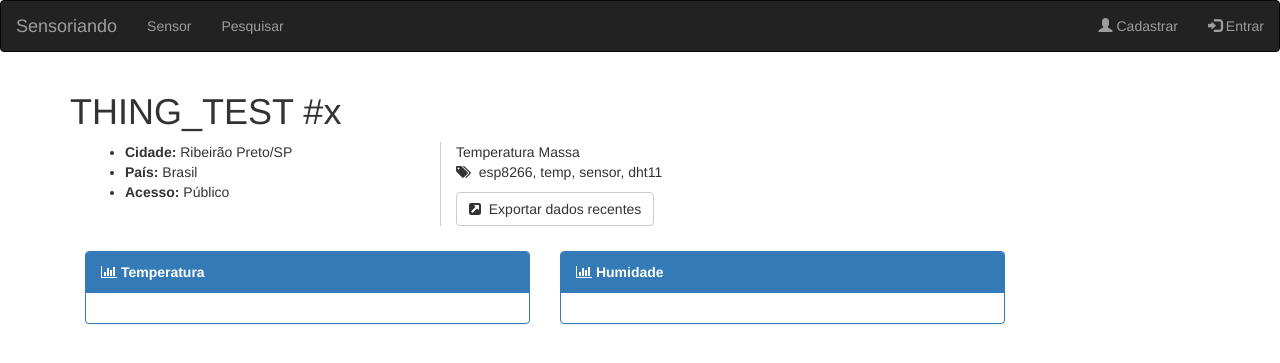
After one commit to fdavidgithub/sensoriando_webservice, a Django app: page /sensor in a window 1280 px wide. The commit adds this page. Shown: the top 363 px of the page. Run offline with Django 3.2, Linux system fonts and the light colour scheme; some libraries are stand-ins or nearby versions.

Commit message:
Access home, search and sensor

```diff
--- a/web/base/urls.py
+++ b/web/base/urls.py
@@ -3,4 +3,8 @@ from . import views
 
 urlpatterns = [
     path('', views.ListPublicSensors, name='home'),
+    path('home', views.ListPublicSensors, name='home'),
+    path('search', views.SearchPublicSensors, name='search'),
+    path('www', views.RedirectSensoriando, name='www'),
+    path('sensor', views.SensorDetails, name='sensor'),
 ]
--- a/web/base/views.py
+++ b/web/base/views.py
@@ -1,4 +1,4 @@
-from django.shortcuts import render
+from django.shortcuts import render, redirect
 from django.http import HttpResponse
 from django.template import loader
 from django.views.decorators.csrf import csrf_exempt
@@ -63,6 +63,8 @@ def ListPublicSensors(request):
             except:
                 last_update = 'nenhuma'
 
+            sensors = Sensors.objects.filter(thingsdata__id_thing = thing.id).distinct()
+
             contexts.append({
                 'name': thing.name,
                 'city': account.city,
@@ -70,6 +72,21 @@ def ListPublicSensors(request):
                 'country': account.country,
                 'last_update': last_update,
                 'flags': Thingsflags.objects.filter(id_thing = thing.id),
+                'sensors': sensors,
             })
 
     return render(request, 'home.html', {'contexts': contexts})
+
+def SearchPublicSensors(request):
+    accounts = Accounts.objects.filter(ispublic = True)
+    contexts = []
+
+    return render(request, 'search.html', {'contexts': contexts})
+
+def RedirectSensoriando(request):
+    return redirect('http://www.sensoriando.com.br')
+
+def SensorDetails(request):
+    contexts = []
+
+    return render(request, 'sensor.html', {'contexts': contexts})
--- a/web/core/urls.py
+++ b/web/core/urls.py
@@ -15,6 +15,7 @@ Including another URLconf
 """
 from django.contrib import admin
 from django.urls import path, include
+from django.shortcuts import redirect
 #from django.views.generic.base import TemplateView
 
 urlpatterns = [
@@ -23,6 +24,8 @@ urlpatterns = [
 
     #https://wsvincent.com/django-user-authentication-tutorial-login-and-logout/
     path('accounts/', include('django.contrib.auth.urls')),
+#    path('www/', redirect('http://www.sensoriando.com.br')),
+
 
 #    path('', TemplateView.as_view(template_name='home.html'), name='home'),
     path('', include('base.urls')),
--- a/web/templates/common.html
+++ b/web/templates/common.html
@@ -3,7 +3,10 @@
 
 <html lang="pt-br">
     <head>
-        <title>Web Service</title>
+
+{% block title %}
+{% endblock %}
+
         <meta name="description" content="Canais públicos no Sensoriando. Sensoriando é um hug MQTT de sensores.">
         <meta charset="utf-8">
         <meta name="viewport" content="width=device-width, initial-scale=1">
@@ -22,7 +25,7 @@
         <nav class="navbar navbar-inverse">
             <div class="container-fluid">
                 <div class="navbar-header">
-                    <a class="navbar-brand" href="www.sensoriando.com.br">Sensoriando</a>
+                    <a class="navbar-brand" href="www">Sensoriando</a>
                 </div>
 
 {% block menu %}
--- a/web/templates/search.html
+++ b/web/templates/search.html
@@ -1,9 +1,13 @@
 <!-- templates/home.html-->
 {% extends 'common.html' %}
 
+{% block title %}
+<title> Web Service: Pesquisa</title>
+{% endblock %}
+
 {% block menu %}
     <ul class="nav navbar-nav">
-      <li><a href="home.html">Canais</a></li>
+      <li><a href="home">Sensor</a></li>
       <li class="active"><a href="#">Pesquisar</a></li>
     </ul>
 {% endblock %}
--- /dev/null
+++ b/web/templates/sensor.html
@@ -0,0 +1,85 @@
+<!-- templates/home.html-->
+{% extends 'common.html' %}
+
+{% block title %}
+<title> Web Service: Visualizar</title>
+{% endblock %}
+
+{% block menu %}
+    <ul class="nav navbar-nav">
+      <li><a href="home">Sensor</a></li>
+      <li><a href="search">Pesquisar</a></li>
+    </ul>
+{% endblock %}
+
+{% block content %}
+<div class="container">
+    <h1 class="margin-left" id="channel-name-header">THING_TEST #x</h1>
+
+    <div class="row col-xs-12 col-sm-12" style="margin-bottom: 25px;">
+        <div class="col-xs-6 col-sm-4">
+            <ul class="no_bullets" id="table-channel-metadata">
+                <li><b>Cidade: </b>Ribeirão Preto/SP</li>
+                <li><b>País:   </b>Brasil</li>
+                <li><b>Acesso: </b>Público</li>
+            </ul>
+        </div>
+
+        <div class="col-xs-6 col-sm-4" style="border-left: 1px solid #ccc;">
+            Temperatura
+            Massa
+
+            <br>
+
+            <p id="channel-tags">
+                <i class="fa fa-tags"></i>&nbsp;
+                esp8266,
+                temp,
+                sensor,
+                dht11
+            </p>
+
+            <button type="button" data-toggle="modal" data-target="#devinfo_modal" class="btn btn-default btn-margin-bottom" id="channel-data-export-button">
+                    <i class='fa fa-external-link-square timecontrol_index'></i>&nbsp;
+                    Exportar dados recentes
+             </button>
+        </div>
+    </div>
+
+<!--List Charts: BEGIN-->
+<div class="col-md-5 col-sm-6 col-xs-12" data-no-turbolink>
+    <div class="panel panel-primary">
+        <div class="panel-heading ellipsis">
+          <i class="fa fa-bar-chart-o"></i>
+          <b>Temperatura</b>
+        </div>
+
+        <div class="panel-body">
+            <div class="row">
+                <!--Grafico-->
+            </div>
+
+        </div>
+    </div>
+</div>
+
+<div class="col-md-5 col-sm-6 col-xs-12" data-no-turbolink>
+    <div class="panel panel-primary">
+        <div class="panel-heading ellipsis">
+          <i class="fa fa-bar-chart-o"></i>
+          <b>Humidade</b>
+        </div>
+
+        <div class="panel-body">
+            <div class="row">
+                <!--Grafico-->
+            </div>
+
+        </div>
+    </div>
+</div>
+<!--List Charts: END-->
+
+</div>
+
+{% endblock %}
```
Also changed, not shown: db/demo.sql (added, +12 -0 lines), web/templates/home.html (+11 -5 lines).
